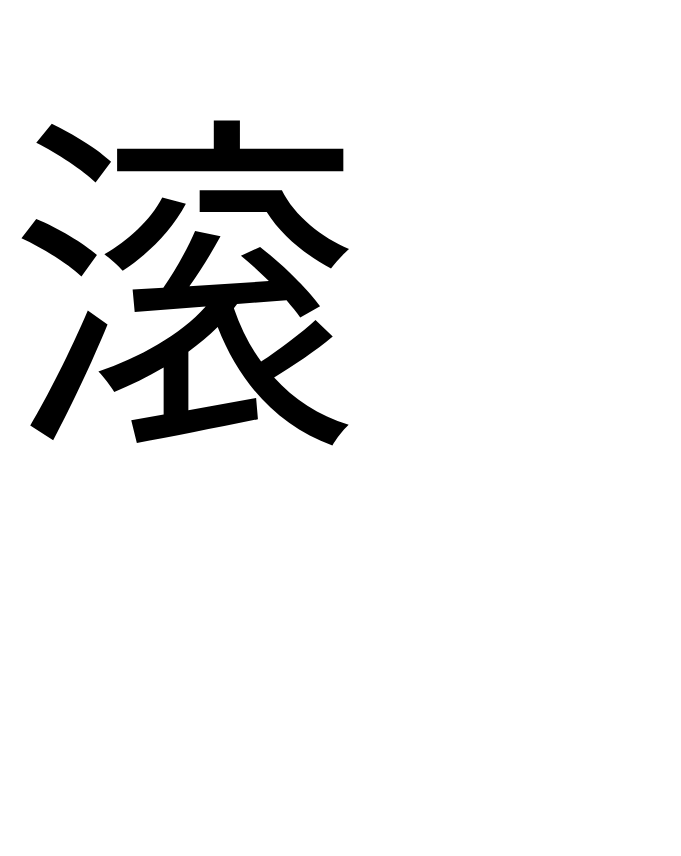
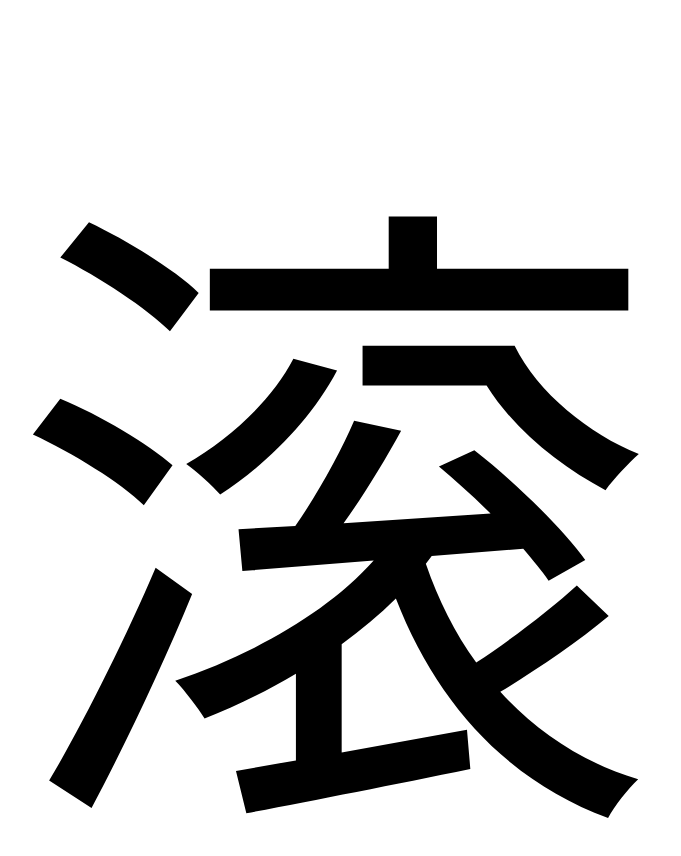
Before and after one commit to zjyispro/zjyispro.github.io, a plain HTML site: page index.html in a window 1280 px wide. Shown: the whole page, without its empty margins (0-681 px from the left). Before the commit the page ends 800 px from the top, so only its background shows below. Drawn offline with Linux system fonts and the light colour scheme.

Commit message:
Update index.html

```diff
--- a/index.html
+++ b/index.html
@@ -1 +1 @@
-<div style="font-size: 353px;">滚</div>
+<div style="font-size: 653px;">滚</div>
```
